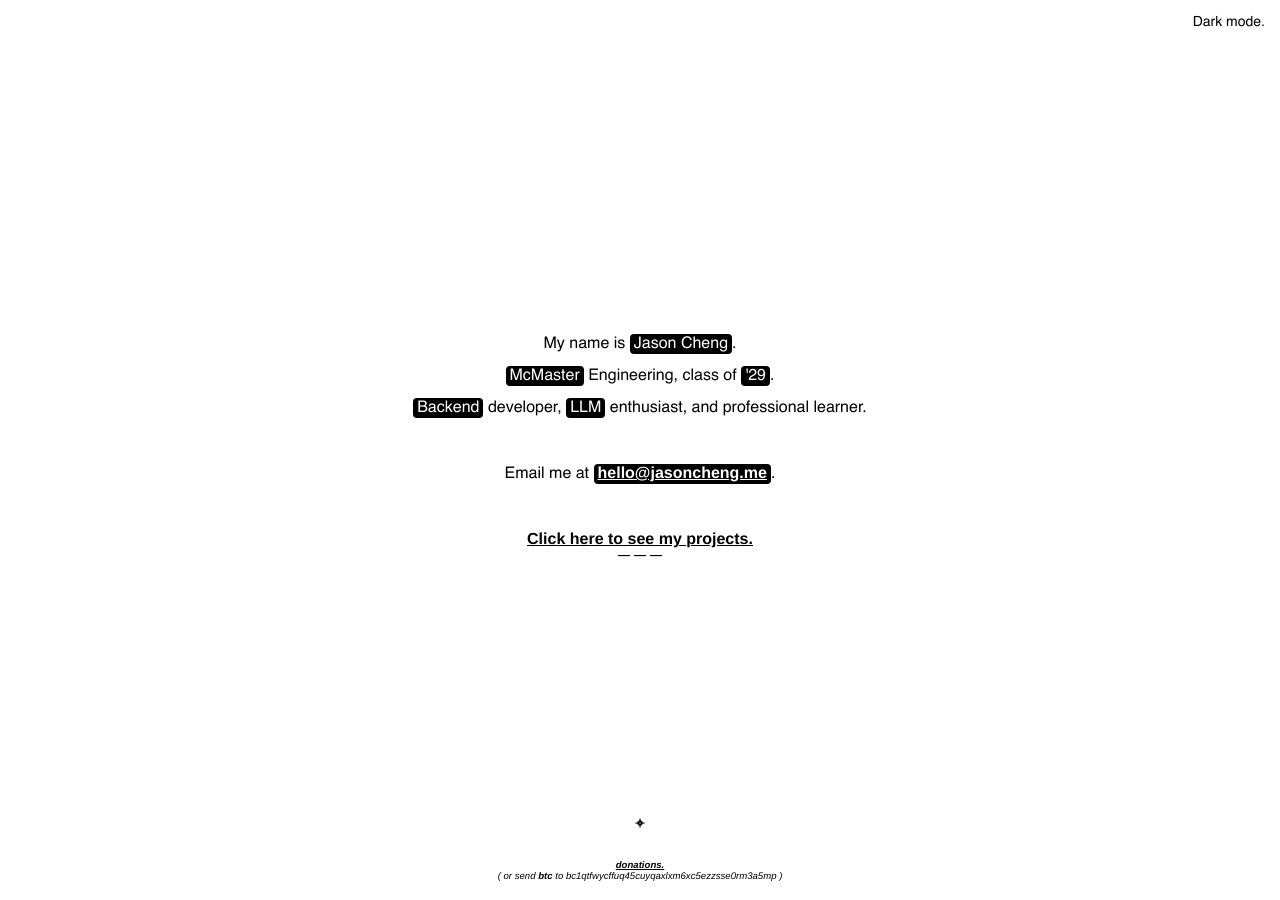
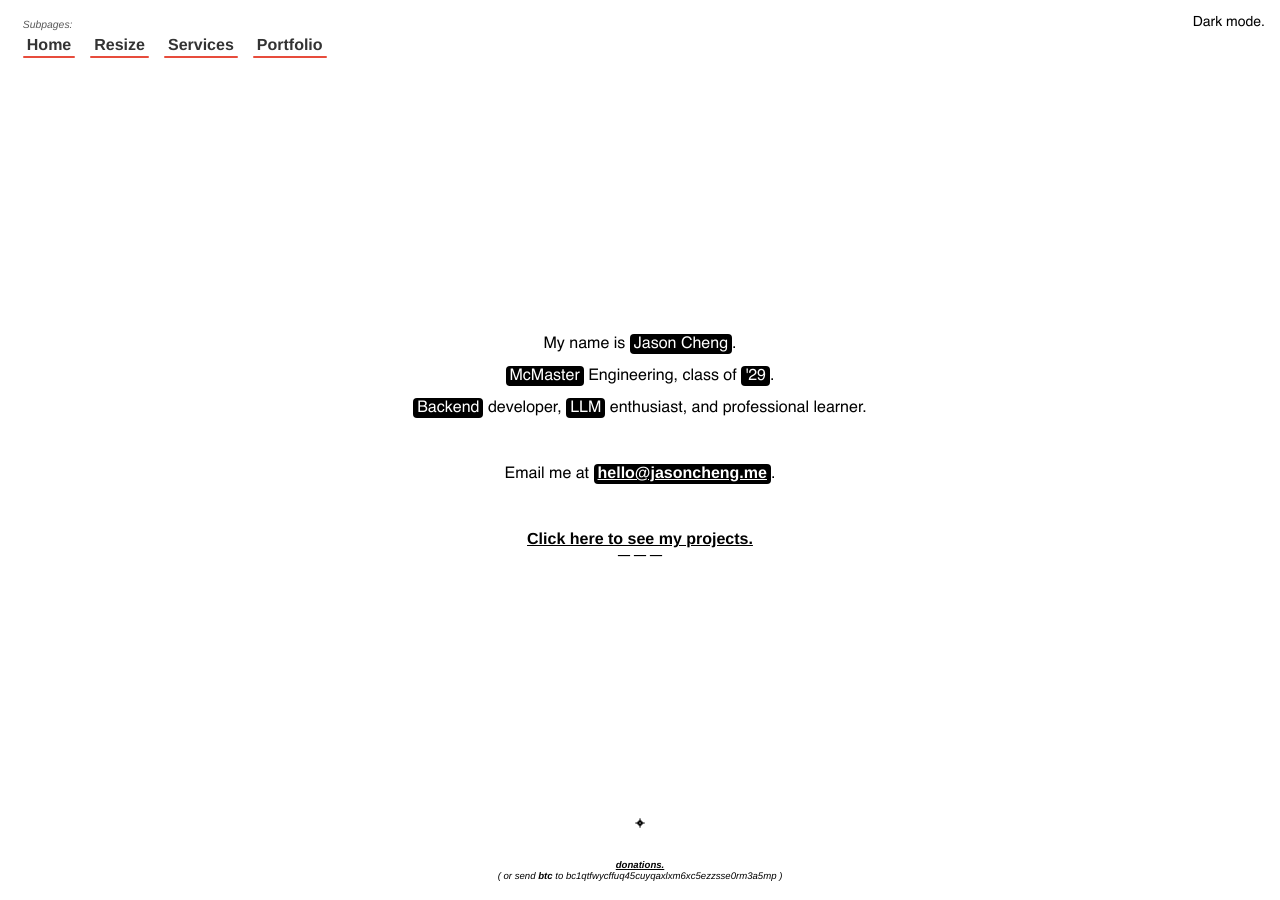
Before and after one commit to 71cj34/71cj34.github.io, a Jekyll site: the page index.html, which Jekyll copies as it is, in a window 1280 px wide. Built offline with Jekyll 4.4.1, drawn with Linux system fonts in a browser that asks for light colours; some of the changed lines change nothing that is shown.

Commit message:
feat: working header

```diff
--- /dev/null
+++ b/assets/subpages.js
@@ -0,0 +1,175 @@
+document.addEventListener('DOMContentLoaded', function() {
+    const header = document.getElementById('subpagesHeader');
+    const linksContainer = header.querySelector('.subpages-links');
+    let isExpanded = false;
+
+    function checkOverflow() {
+        const containerWidth = header.offsetWidth;
+        const linksWidth = Array.from(linksContainer.children).reduce((total, link) => {
+            return total + link.offsetWidth + 15;
+        }, 0);
+
+        if (window.innerWidth >= 768) {
+            if (linksWidth > containerWidth) {
+                header.classList.add('expandable');
+                linksContainer.style.flexWrap = 'wrap';
+            } else {
+                header.classList.remove('expandable');
+                linksContainer.style.maxHeight = 'none';
+            }
+        } else {
+            header.removeEventListener('click', mobileToggleHandler);
+            header.addEventListener('click', mobileToggleHandler);
+        }
+    }
+
+    function mobileToggleHandler() {
+        function updateMargin(newMax) {
+            maxMargin = newMax;
+        }
+
+        const content = document.querySelector('main');
+        isExpanded = !isExpanded;
+
+        if (isExpanded) {
+            header.classList.add('expandable');
+            linksContainer.style.maxHeight = '500px';
+            linksContainer.style.flexWrap = 'wrap';
+
+            if (content) content.style.marginTop = header.offsetHeight + 'px';
+
+            let count = 0;
+            const interval = setInterval(() => {
+                if (content) content.style.marginTop = header.offsetHeight + 'px';
+                if (count === 30) {
+                    clearInterval(interval);
+                }
+            }, 100);
+
+            setTimeout(() => updateMargin(header.offsetHeight), 0.3);
+
+
+        } else {
+            header.classList.remove('expandable');
+            linksContainer.style.maxHeight = '1.5em';
+            linksContainer.style.flexWrap = 'nowrap';
+
+            // Trigger reflow again for accurate calculation before collapse
+            void header.offsetHeight;
+
+            if (content) {
+                content.style.marginTop = '0';
+            }
+        }
+    }
+
+    checkOverflow();
+    window.addEventListener('resize', checkOverflow);
+});
+
+
+
+const style = document.createElement('style');
+style.textContent = `
+.subpages-header {
+    position: fixed;
+    display: inline-block;
+    top: 1vh;
+    left: 1vw;
+    max-width: max(50%, 250px);
+    margin-bottom: 20px;
+    padding: 10px;
+    border-radius: 4px;
+    transition: background-color 0.3s ease;
+}
+
+.subpages-header:hover {
+    background-color: rgba(0,0,0,0.05);
+}
+
+body.dark-mode .subpages-header:hover {
+    background-color: rgba(255, 255, 255, 0.1);
+}
+
+.subpages-title {
+    font-weight: light;
+    margin-bottom: 2px;
+    font-style: italic;
+    text-align: left;
+    cursor: default;
+    font-size: 0.65rem;
+    color: #595959;
+}
+
+body.dark-mode .subpages-title {
+    color: #ededed;
+}
+
+.subpages-links {
+    display: flex;
+    flex-wrap: wrap;
+    gap: 15px;
+    max-height: 1.5em;
+    overflow: hidden;
+    transition: max-height 0.3s ease;
+    width: 100%;
+}
+
+.subpages-header.expandable:hover .subpages-links {
+    max-height: 500px;
+    // gap: 10px 20px;
+}
+
+.subpage-link {
+    position: relative;
+    text-decoration: none;
+    color: #333;
+    padding: 2px 4px;
+    white-space: nowrap;
+    transition: color 0.2s ease;
+    line-height: 1.4;
+    border-radius: 2px;
+}
+
+body.dark-mode .subpage-link {
+    color: #cccccc;
+}
+
+main {
+    transition: margin-top 0.5s ease-out;
+}
+
+.subpage-link::after {
+    content: '';
+    position: absolute;
+    left: 0;
+    bottom: 0;
+    width: 100%;
+    height: 2px;
+    background-color: #e74c3c;
+    transform-origin: bottom;
+    transform: scaleY(1);
+    transition: all 0.2s ease;
+    border-radius: 1px;
+}
+
+.subpage-link:hover {
+    color: white;
+}
+
+.subpage-link:hover::after {
+    transform: scaleY(3.);
+    height: 100%;
+    z-index: -1;
+    background-color: #c0392b;
+}
+
+/* Better mobile experience */
+@media (max-width: 768px) {
+    .subpages-header.expandable .subpages-links {
+        max-height: none;
+    }
+}
+
+`;
+document.head.appendChild(style);
--- a/index.html
+++ b/index.html
@@ -8,6 +8,15 @@
     <link rel="stylesheet" href="custom.css" />
 </head>
 <body class="light-mode">
+            <div class="subpages-header" id="subpagesHeader">
+        <div class="subpages-title">Subpages:</div>
+        <div class="subpages-links">
+            <a href="#" class="subpage-link">Home</a>
+            <a href="https://resize.jasoncheng.me" class="subpage-link">Resize</a>
+            <a href="" class="subpage-link">Services</a>
+            <a href="#" class="subpage-link">Portfolio</a>
+        </div>
+    </div>
 <main>
     <div>
     <span class="top-right-icon" id="modeselection"> Dark mode.</span>
@@ -47,4 +56,5 @@
 </main>
 </body>
 <script src="darkmode.js"></script>
+<script src="assets/subpages.js"></script>
 </html>
```
